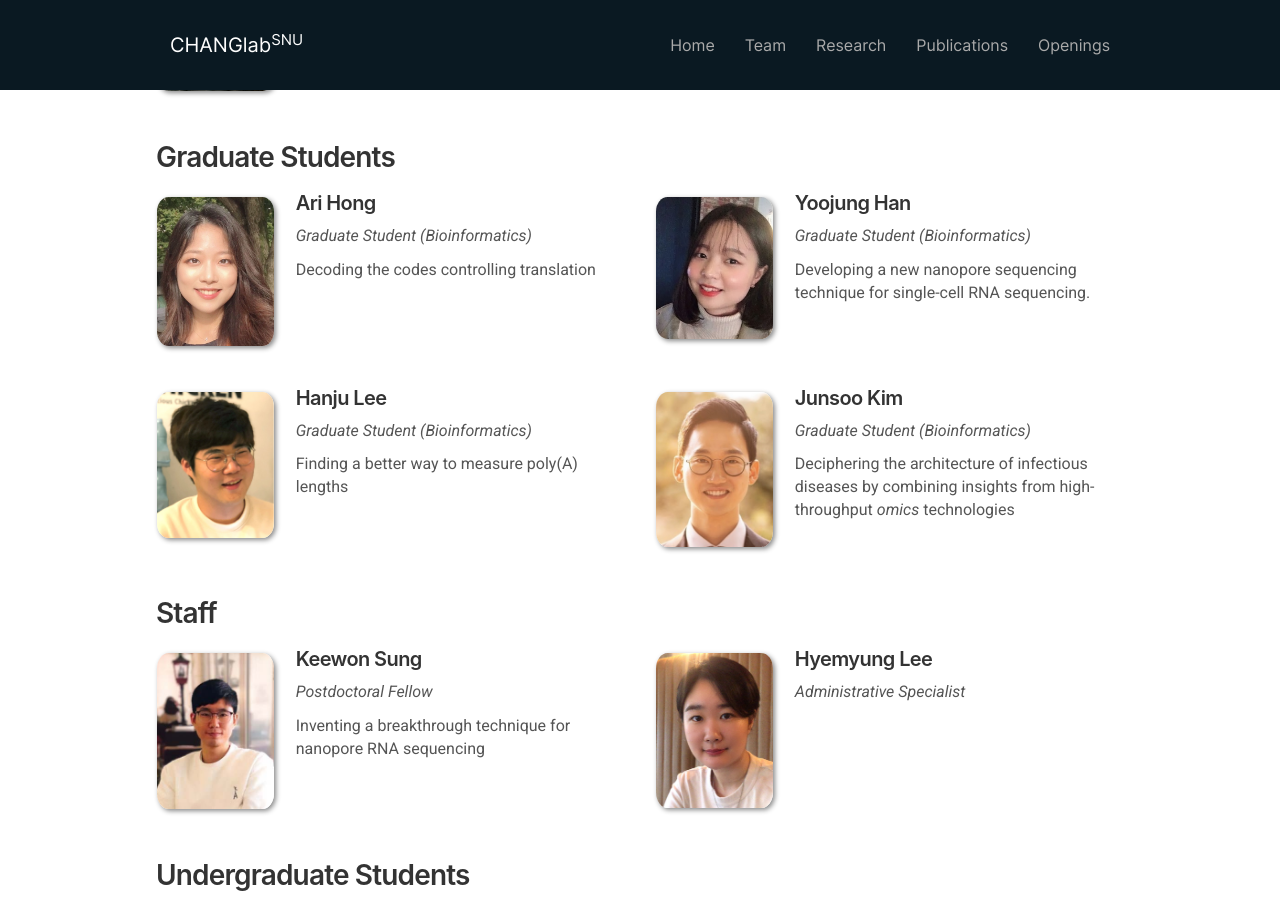
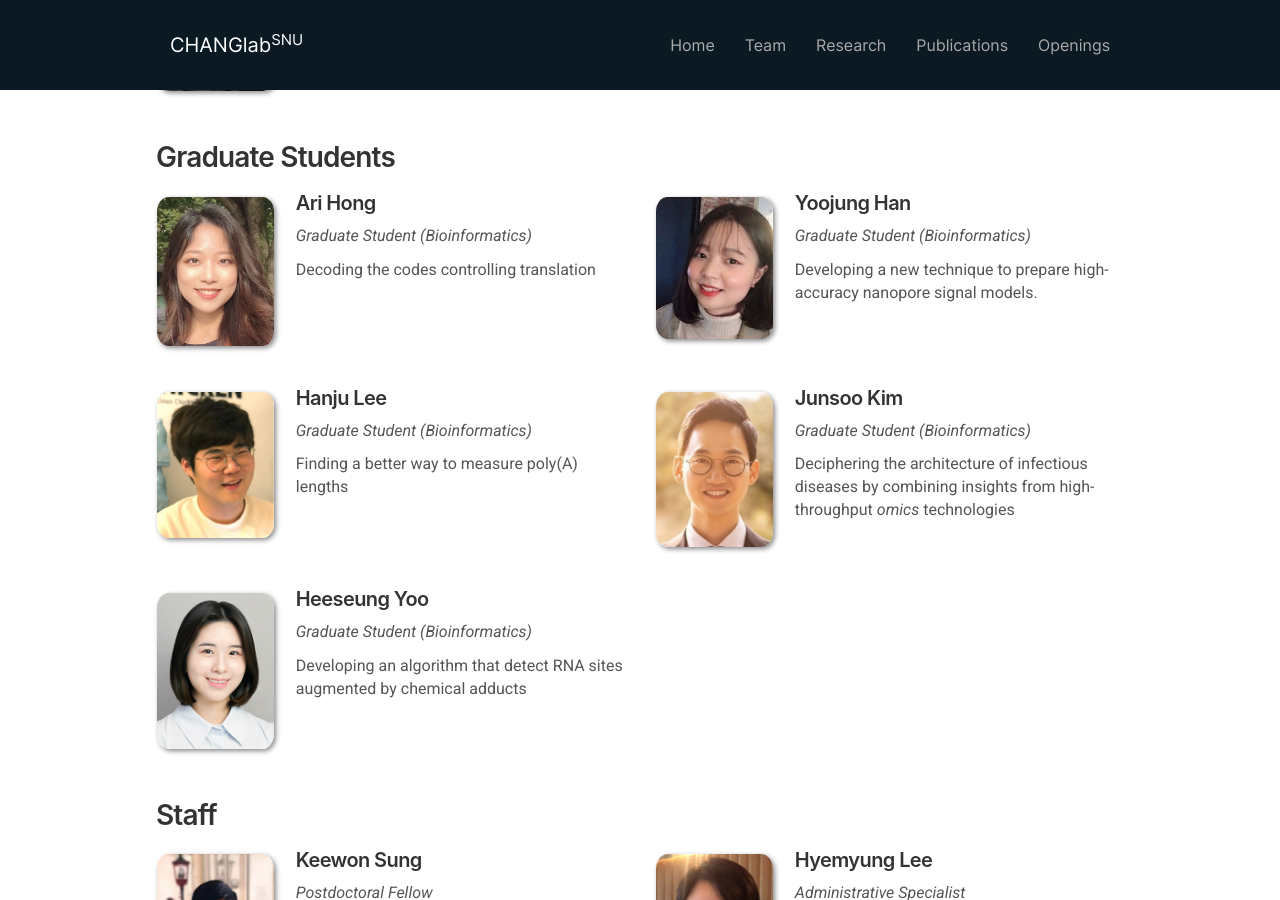
Before and after one commit to ChangLabSNU/ChangLabSNU.github.io, a Jekyll site: the page built from _pages/team.md, in a window 1280 px wide and 900 px high, scrolled down 287 px. Built offline with Jekyll 4.4.1, drawn with Linux system fonts in a browser that asks for light colours; nearby versions of some CDN libraries; some web fonts are replaced.

Commit message:
Register Heeseung's profile to the team page.

```diff
--- a/_data/team_graduate.yml
+++ b/_data/team_graduate.yml
@@ -9,7 +9,7 @@
   photo: yjhan-thumb.jpg
   email: hanyj0823@snu.ac.kr
   info: "Graduate Student (Bioinformatics)"
-  intro: "Developing a new nanopore sequencing technique for single-cell RNA sequencing."
+  intro: Developing a new technique to prepare high-accuracy nanopore signal models.
   link: yoojung-han
 
 - name: Hanju Lee
@@ -25,3 +25,10 @@
   info: "Graduate Student (Bioinformatics)"
   intro: "Deciphering the architecture of infectious diseases by combining insights from high-throughput <i>omics</i> technologies"
   link: junsoo-kim
+
+- name: Heeseung Yoo
+  photo: hsyoo-thumb.jpg
+  email: yhs252525@snu.ac.kr
+  info: "Graduate Student (Bioinformatics)"
+  intro: "Developing an algorithm that detect RNA sites augmented by chemical adducts"
+  link: heeseung-yoo
```
Also changed, not shown: _pages/team/heeseung-yoo.md (+3 -3 lines), images/members/hsyoo-thumb.jpg.
